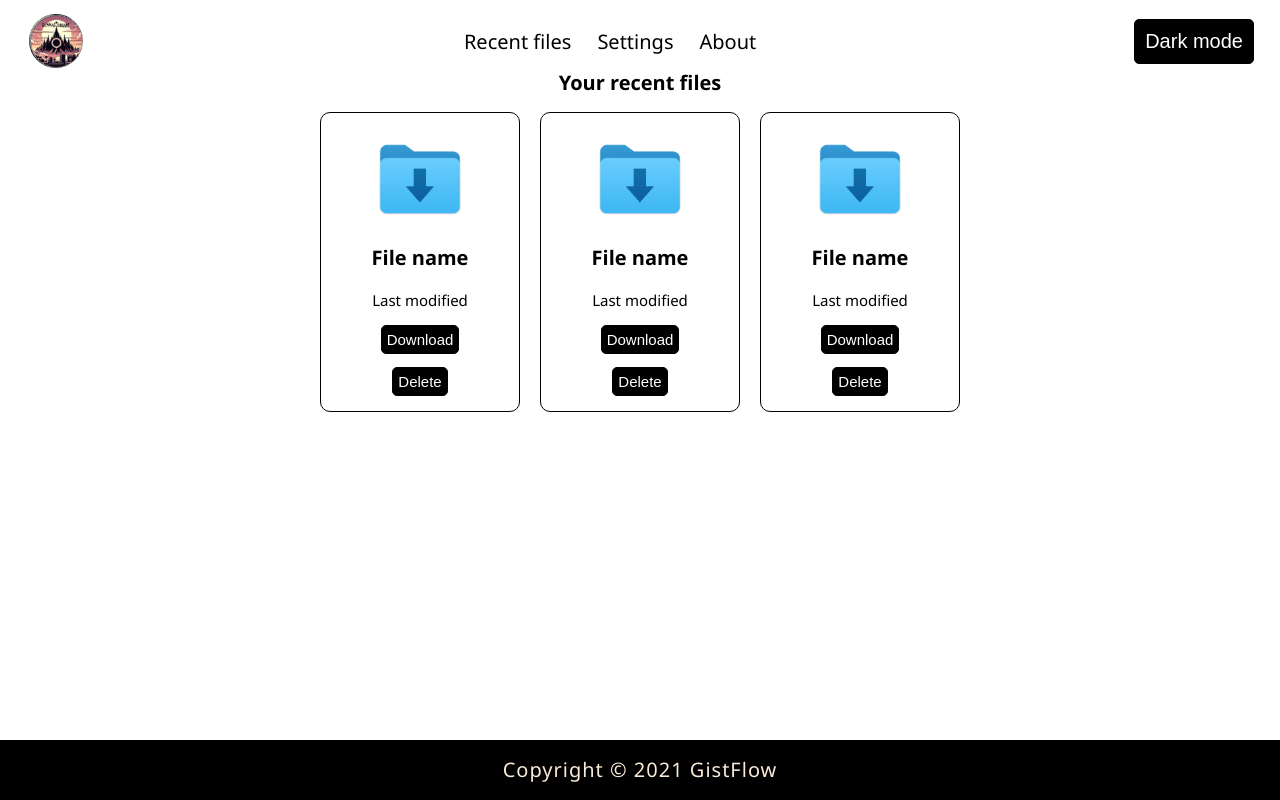
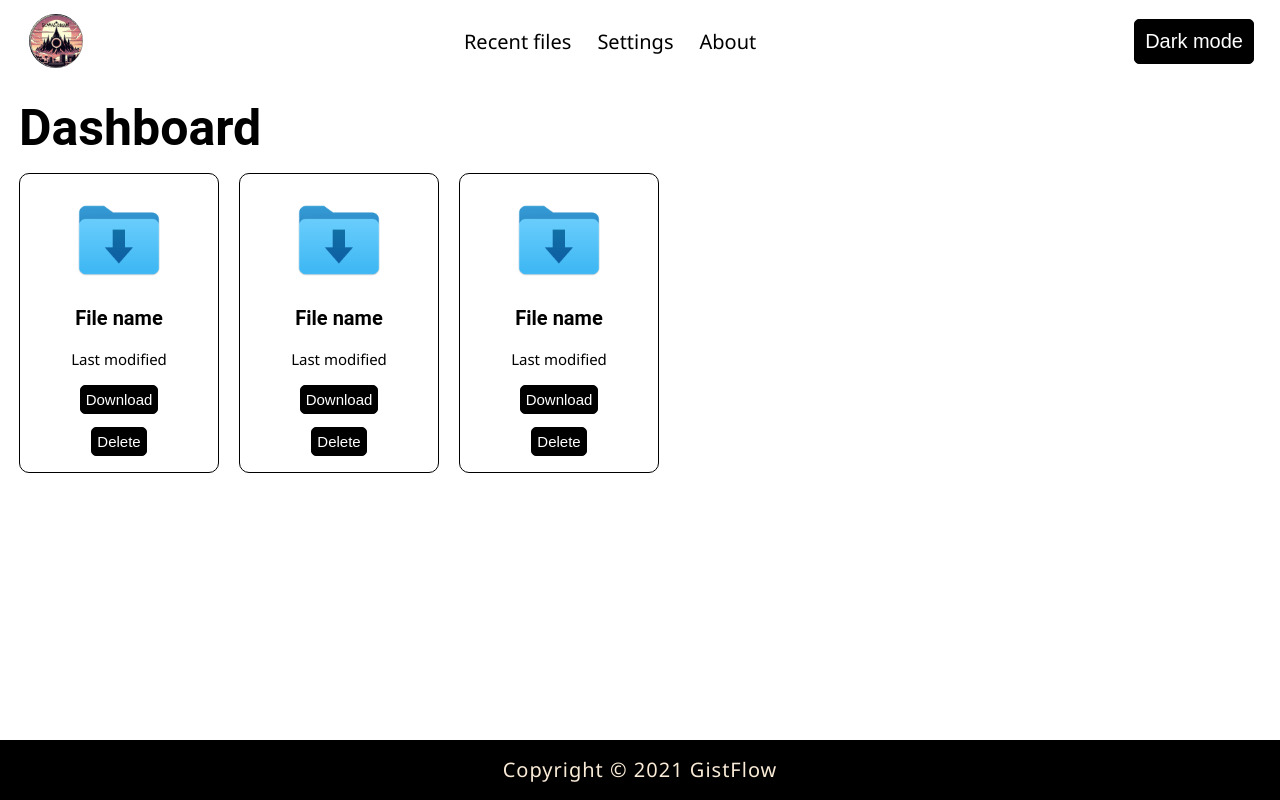
Before and after one commit to senhas-rgb/GistFlow, a browser extension: page dashboard.html in a window 1280 px wide. Drawn offline with Linux system fonts and the light colour scheme.

Commit message:
Rebuilt the dashboard interface

```diff
--- a/css/style.css
+++ b/css/style.css
@@ -15,11 +15,10 @@ p {
   margin: 0 15px;
 }
 
-h2 {
-  font-size: 20px;
-  color: #000;
-  font-family: "Segoe UI", Tahoma, Geneva, Verdana, sans-serif;
-  margin: 0 15px;
+h1 {
+  font-size: 50px;
+  margin-top: 30px;
+  margin-left: 10px;
 }
 
 .file-images {
--- a/dashboard.html
+++ b/dashboard.html
@@ -18,8 +18,8 @@
       <button>Dark mode</button>
 
     </div>
-    <h2 class="center">Your recent files</h2>
-    <div class="FileDetails center">
+    <h1>Dashboard</h1>
+    <div class="FileDetails">
       <div class="file">
         <img class="file-images" src="public/images/file.png" alt="" />
         <h2>File name</h2>
```
